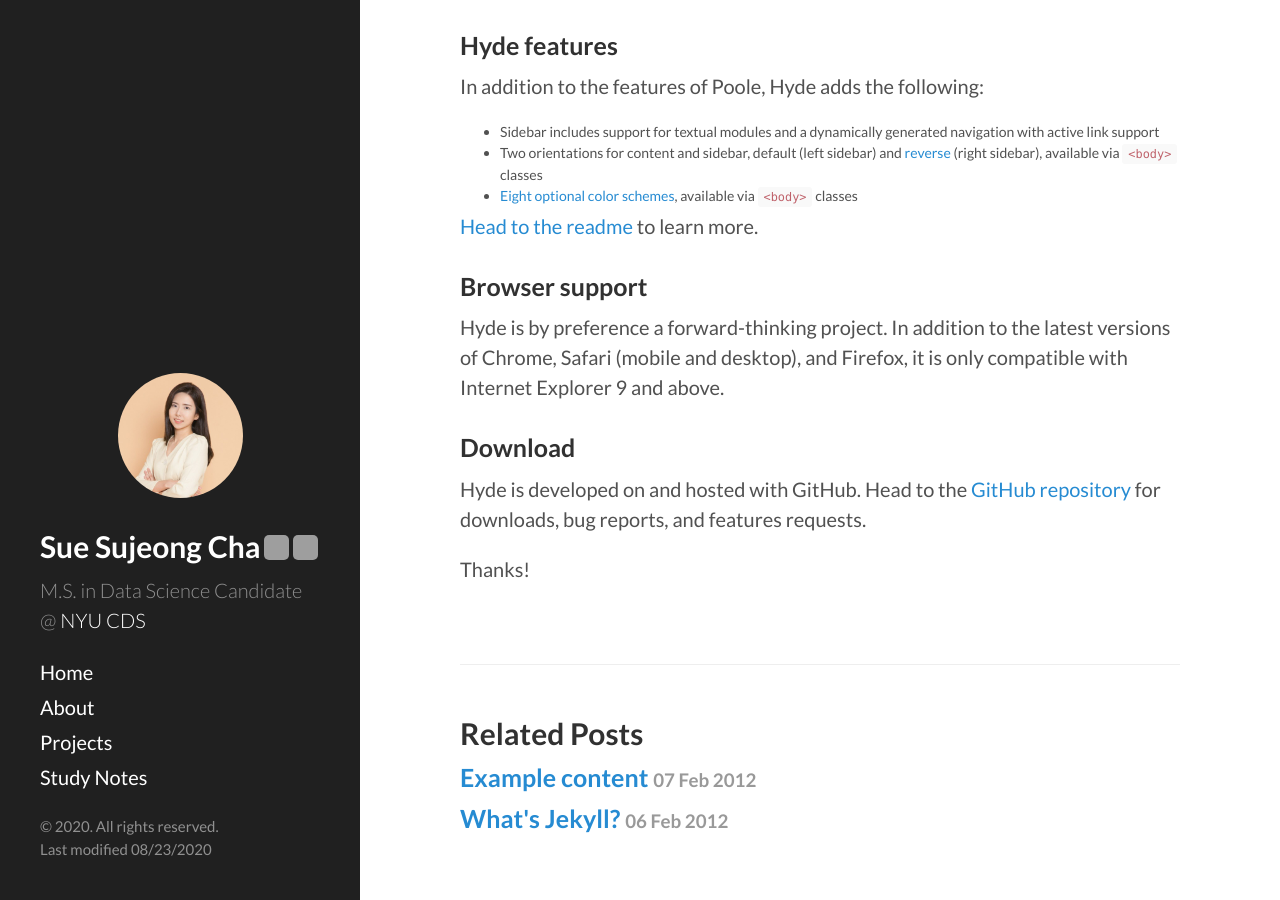
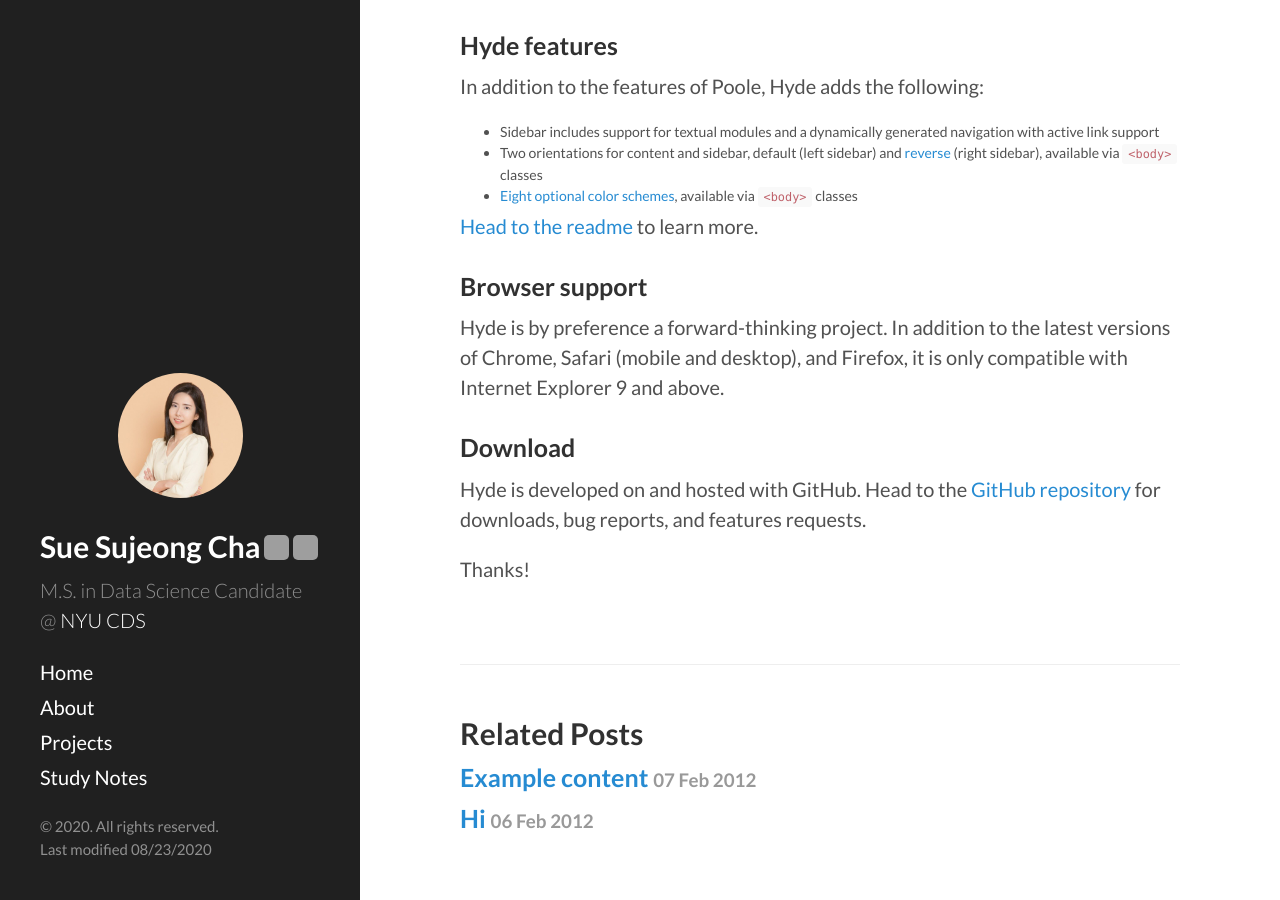
Before and after one commit to sujeongcha/sujeongcha.github.io, a Jekyll site: the page built from _posts/2013-12-28-introducing-hyde.md, in a window 1280 px wide and 900 px high, scrolled down 533 px. Built offline with Jekyll 4.4.1, drawn with Linux system fonts in a browser that asks for light colours; grey boxes are pictures that could not be loaded.

Commit message:
Update and rename 2012-02-06-whats-jekyll.md to 2012-02-06-whats-jekyll.html

```diff
--- a/_posts/2012-02-06-whats-jekyll.md
+++ b/_posts/2012-02-06-whats-jekyll.html
@@ -1,6 +1,6 @@
 ---
 layout: post
-title: What's Jekyll?
+title: Hi
 ---
 
 [Jekyll](http://jekyllrb.com) is a static site generator, an open-source tool for creating simple yet powerful websites of all shapes and sizes. From [the project's readme](https://github.com/mojombo/jekyll/blob/master/README.markdown):
```
